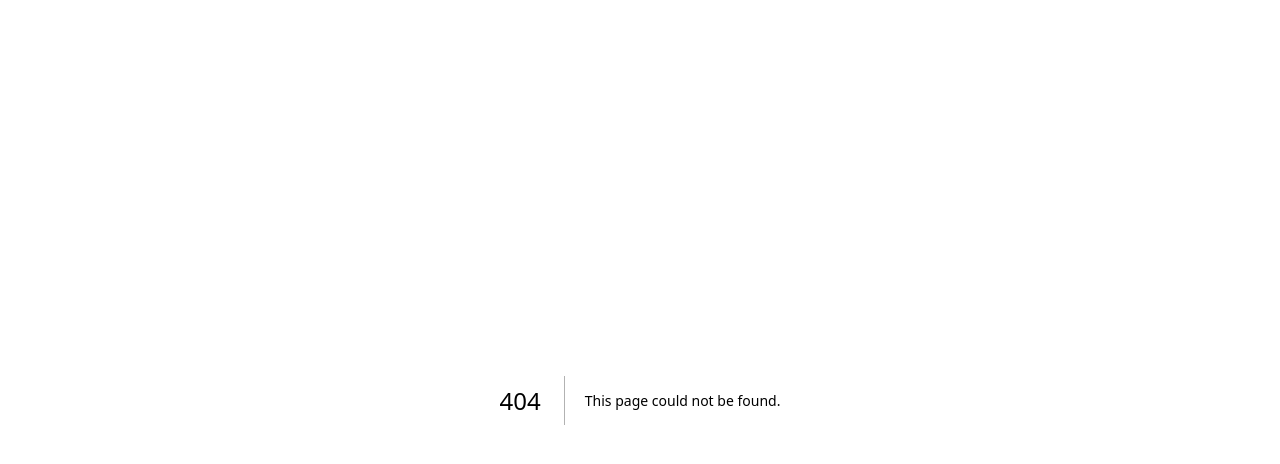
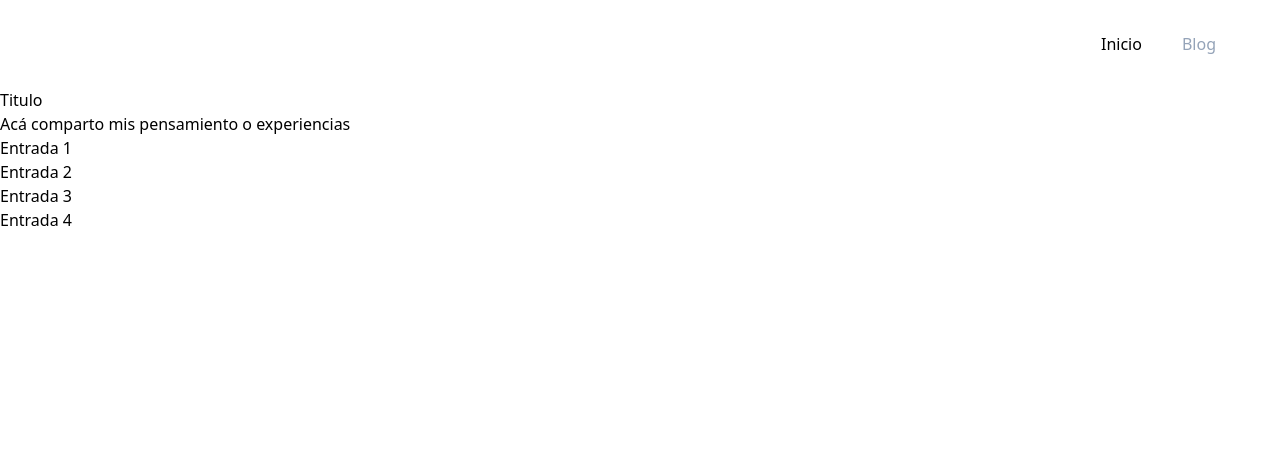
Before and after one commit to GaboTov/personalWeb, a Next.js app in the folder web/: page /blog in a window 1280 px wide. Before the commit this address had no page. Shown: the top 464 px of the page. Built offline with nearby package versions, Linux system fonts and the light colour scheme.

Commit message:
add navbar

```diff
--- a/web/src/components/FrontPage.tsx
+++ b/web/src/components/FrontPage.tsx
@@ -4,7 +4,9 @@ import Formaciones from "./Formaciones";
 import Logos from "./Logos";
 const FrontPage = () => {
   return (
-    <>
+    <article
+      className={` flex min-h-screen flex-col items-center justify-between p-3 pt-10`}
+    >
       <section className="flex justify-center flex-col">
         <img
           className={"h-auto w-64 rounded-full py-5 px-5 object-cover"}
@@ -22,7 +24,7 @@ const FrontPage = () => {
       <Experiences />
       <Formaciones />
       <footer className="mt-[500px]">Aca va el footer</footer>
-    </>
+    </article>
   );
 };
 
--- /dev/null
+++ b/web/src/components/NavBar.tsx
@@ -0,0 +1,28 @@
+import Link from "next/link";
+import { usePathname } from "next/navigation";
+
+const NavBar = () => {
+  const pathname = usePathname();
+  return (
+    <nav>
+      <ol className={`flex flex-row justify-end mr-8 p-8 `}>
+        <li
+          className={`mr-10 ${
+            pathname == "/" ? "text-slate-400" : "text-black"
+          } hover:scale-125 transform transition-transform duration-200`}
+        >
+          <Link href={"/"}>Inicio</Link>
+        </li>
+        <li
+          className={`${
+            pathname == "/blog" ? "text-slate-400" : "text-black"
+          } hover:scale-125 transform transition-transform duration-200`}
+        >
+          <Link href={"/blog"}>Blog</Link>
+        </li>
+      </ol>
+    </nav>
+  );
+};
+
+export default NavBar;
--- a/web/src/pages/_document.tsx
+++ b/web/src/pages/_document.tsx
@@ -1,4 +1,5 @@
-import { Html, Head, Main, NextScript } from 'next/document'
+import NavBar from "@/components/NavBar";
+import { Html, Head, Main, NextScript } from "next/document";
 
 export default function Document() {
   return (
@@ -9,5 +10,5 @@ export default function Document() {
         <NextScript />
       </body>
     </Html>
-  )
+  );
 }
--- /dev/null
+++ b/web/src/pages/blog/index.tsx
@@ -0,0 +1,24 @@
+import NavBar from "@/components/NavBar";
+
+const Blog = () => {
+  return (
+    <main>
+      <NavBar />
+      <article>
+        <h1>Titulo</h1>
+        <p>Acá comparto mis pensamiento o experiencias</p>
+      </article>
+
+      <article>
+        <ol>
+          <li>Entrada 1</li>
+          <li>Entrada 2</li>
+          <li>Entrada 3</li>
+          <li>Entrada 4</li>
+        </ol>
+      </article>
+    </main>
+  );
+};
+
+export default Blog;
```
